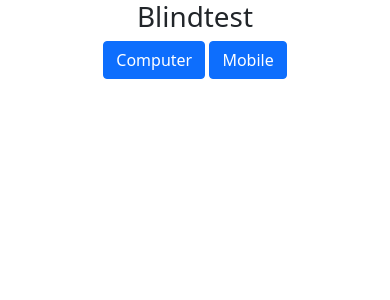
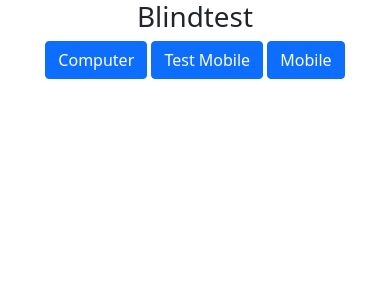
Before and after one commit to Aloha909/Blindtest, a Flask app: page / in a window 390 px wide. Shown: the top 300 px of the page. Run offline with Flask 3, Linux system fonts and the light colour scheme; some libraries are stand-ins or nearby versions.

Commit message:
Added button to test interaction with mobile devices.

```diff
--- a/templates/index.html
+++ b/templates/index.html
@@ -15,7 +15,8 @@
         <div class="row">
             <div class="col-12 text-center">
                 <h1>Blindtest</h1>
-                <a href="/test" class="btn btn-primary">Computer</a>
+                <a href="/pc" class="btn btn-primary">Computer</a>
+                <a href="/test" class="btn btn-primary">Test Mobile</a>
                 <a href="/mobile" class="btn btn-primary">Mobile</a>
             </div>
         </div>
```
